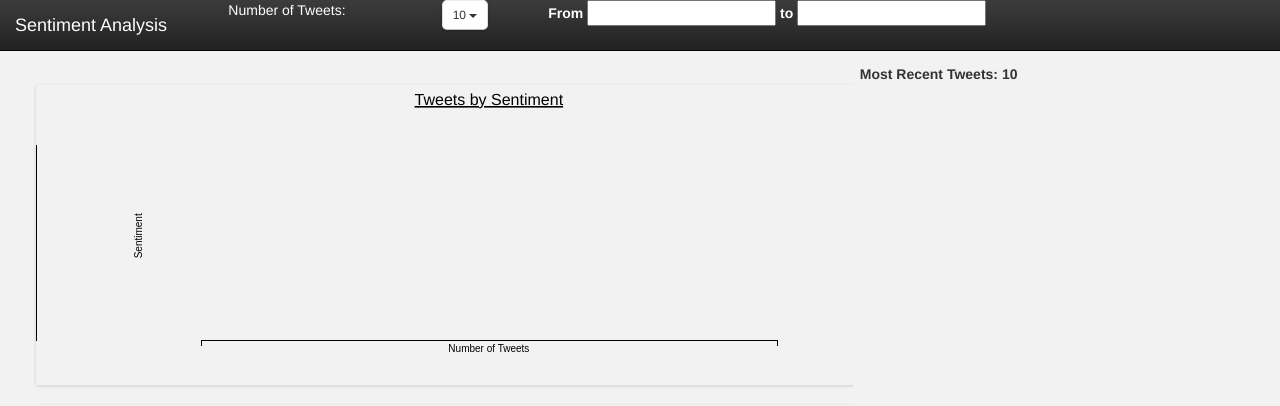
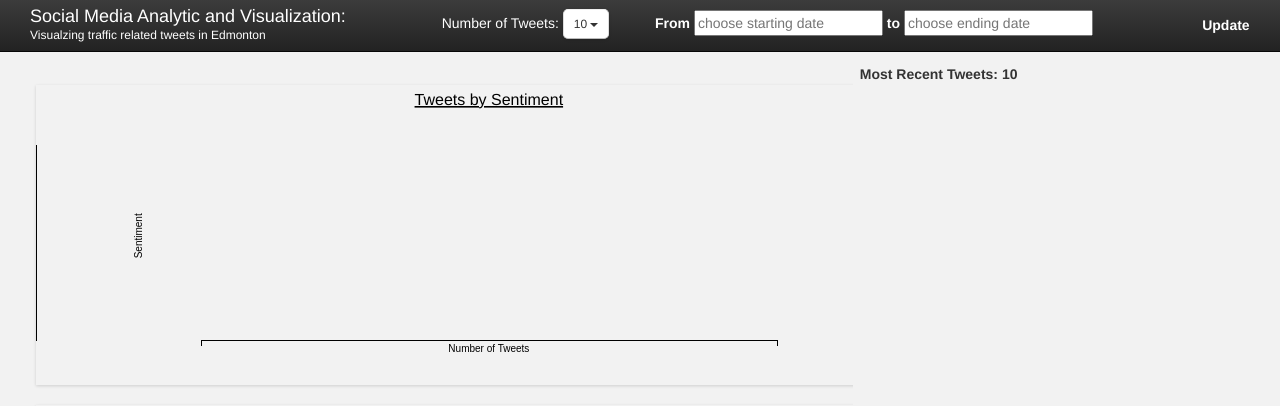
Before and after one commit to ajamal31/Twitter-Sentiment-Analysis, a Django app: page / in a window 1280 px wide. Shown: the top 406 px of the page. Run offline with Django 3.2, Linux system fonts and the light colour scheme; data that the repository does not hold is empty; some libraries are stand-ins or nearby versions.

Commit message:
header formatted (#73)
* formatting header

* made header thinner as possible

* title changed

* putting back bootstrap.css

* change color of header title

```diff
--- a/traffic_data/static/main.css
+++ b/traffic_data/static/main.css
@@ -1,3 +1,8 @@
+#flex {
+  display: flex;
+  flex-direction: row;
+}
+
 #date-slider {
     margin: 0 0 0 82vh;
     background-color: white;
@@ -9,6 +14,13 @@
 
 #date-range {
     color: white;
+}
+
+.num-tweet {
+    display: inline-block;
+    color: white;
+    padding-top: 1.3rem;
+    padding-bottom: 1.0rem;
 }
 
 #tweet_btn {
@@ -25,6 +37,50 @@
     color: white;
 }
 
-.datepicker {
+.date-picker {
     color: white;
 }
+
+label {
+    display: inline-block;
+    color:white;
+    padding-top: 1.3rem;
+    padding-bottom: 1.0rem;
+}
+
+#updated {
+    color: white;
+}
+
+#updated p {
+    margin:auto;
+    float: right;
+    padding: 20%;
+}
+
+#updated p:hover {
+    color:blue;
+}
+
+.head-title {
+    float:left;
+    height: 50px;
+    padding: 12px 15px;
+    line-height: 8px;
+    color: #fff;
+}
+
+.head-title p{
+    font-size: 18px;
+}
+
+.head-title p1{
+    font-size: 12px;
+}
+
+.head-title:hover,
+.head-title:focus {
+    text-decoration: none;
+    color: #cecece;
+    background-color: transparent;
+}
--- a/traffic_data/templates/index.html
+++ b/traffic_data/templates/index.html
@@ -1,7 +1,7 @@
 <!DOCTYPE html>
 <meta charset="utf-8">
 <meta name='viewport' content='width=device-width, initial-scale=1.0, maximum-scale=1.0, user-scalable=no'/>
-<title>City of Edmonton</title>
+<title>Social Media Analytic and Visualization: Visualzing traffic related tweets in Edmonton</title>
 
 <head>
 
@@ -46,21 +46,16 @@
 <body class="keen-dashboard" style="padding-top: 80px;">
 <div class="navbar navbar-inverse navbar-fixed-top" role="navigation">
     <div id="header-bar" class="container-fluid">
-        <div class="row">
-            <div class="col-sm-2">
-                <a class="navbar-brand" href="./">
-                    Sentiment Analysis
+        <div class="row" id="flex">
+            <div class="col-sm-4">
+                <a class="head-title" href="./" >
+                    <p>Social Media Analytic and Visualization:</p>
+                    <p1>Visualzing traffic related tweets in Edmonton</p1>
                 </a>
             </div>
-            <div class="col-sm-2">
-                <a class="header-text">
-                    Number of Tweets:
-                </a>
-            </div>
-            <!--Number of tweets dropdown menu-->
-            <div class="col-sm-1 dropdown">
-                <button id="tweet_btn" class="btn btn-secondary btn-sm dropdown-toggle" type="button"
-                        data-toggle="dropdown" aria-haspopup="true" aria-expanded="false">
+            <div class="col-sm-2"><p1 class="num-tweet">Number of Tweets:</p1>
+
+                <button id="tweet_btn" class="btn btn-secondary btn-sm dropdown-toggle" type="button" data-toggle="dropdown" aria-haspopup="true" aria-expanded="false">
                     10
                     <i class="caret"></i>
                 </button>
@@ -74,11 +69,14 @@
                 </ul>
             </div>
             <!--Date picker text fields with calender-->
-            <div class="col-sm-7">
+            <div class="col-sm-5" >
                 <label class="datepicker" for="from">From</label>
-                <input type="text" id="from" name="from">
+                <input type="text" id="from" name="from" placeholder="choose starting date">
                 <label class="datepicker" for="to">to</label>
-                <input type="text" id="to" name="to">
+                <input type="text" id="to" name="to" placeholder="choose ending date">
+            </div>
+            <div class="col-sm-1" id="updated">
+                <p><b>Update</b></p>
             </div>
         </div>
     </div>
```
